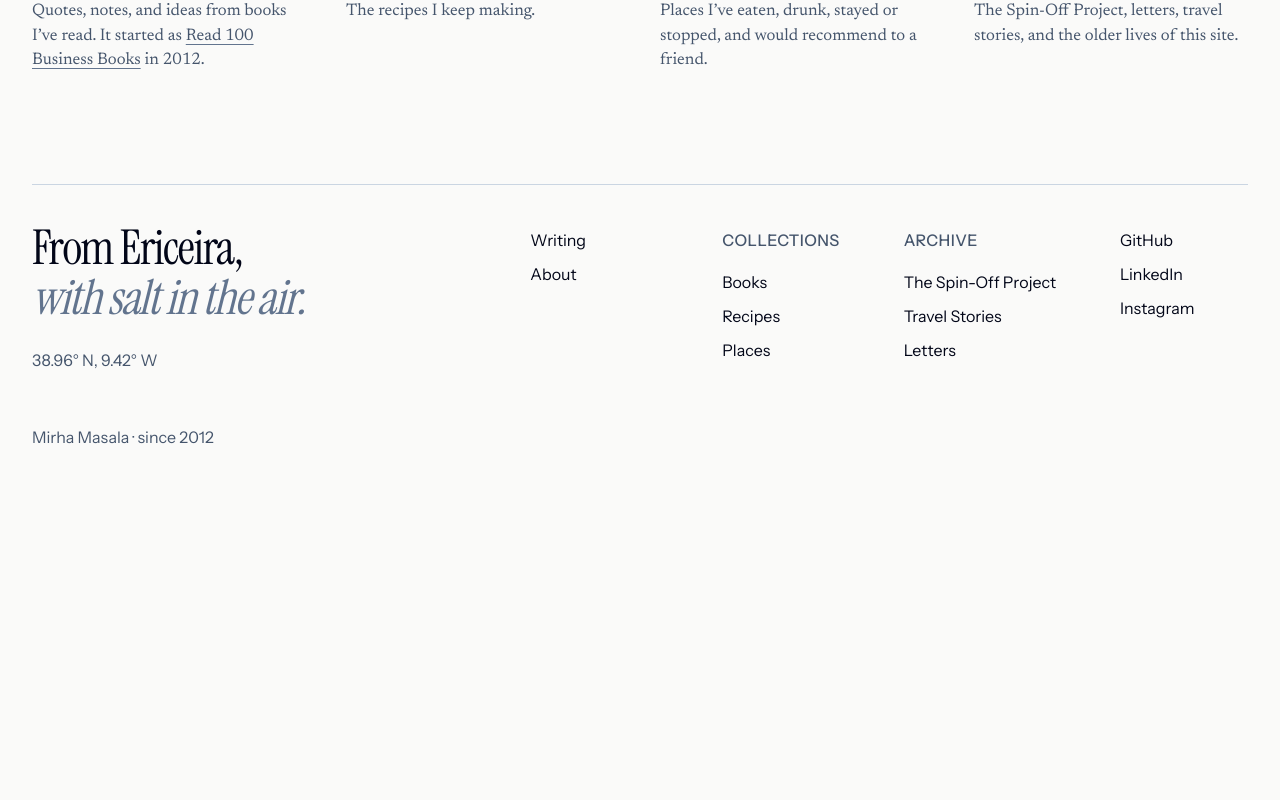
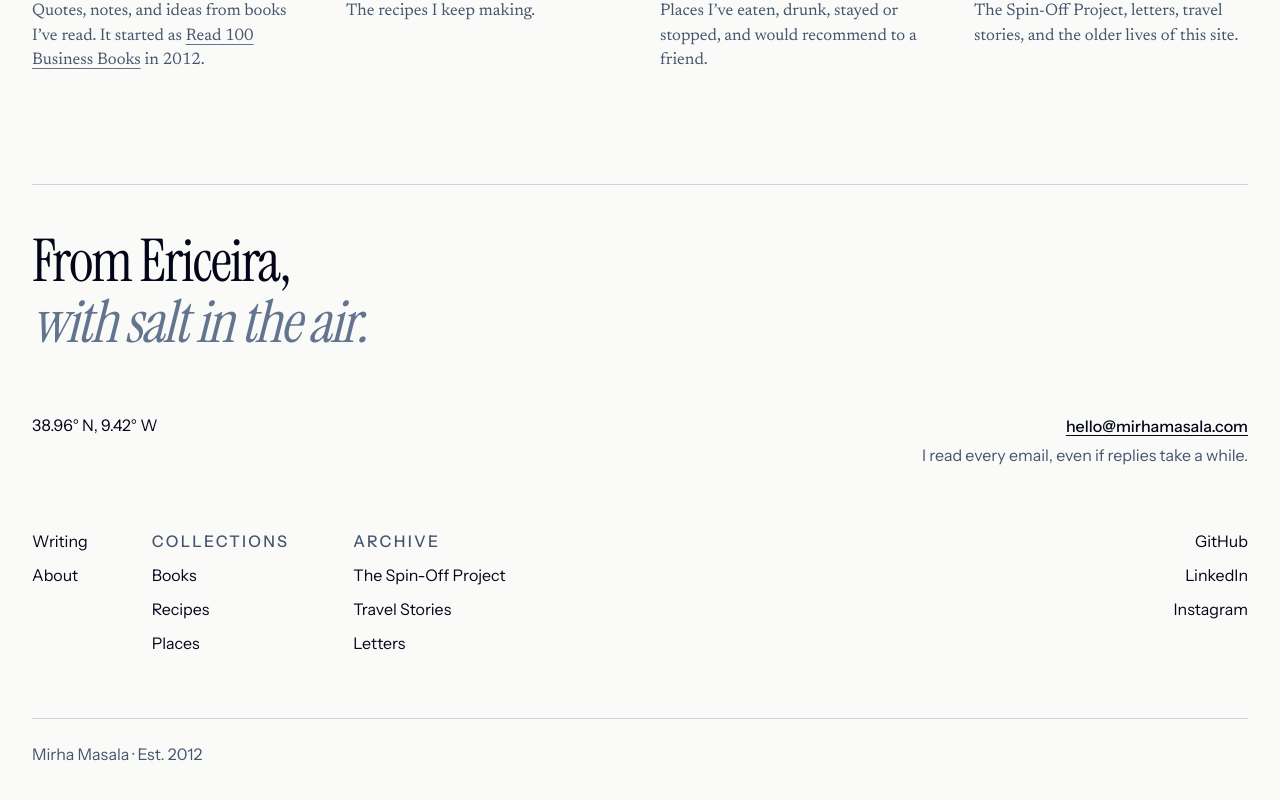
Before and after one commit to mirhamasala/mirhamasala.com, a Next.js app: page / in a window 1280 px wide. Shown: the part 2319-3119 px from the top of the page. Before the commit the page ends 2807 px from the top, so only its background shows below. Built offline with nearby package versions, Linux system fonts and the light colour scheme; no server answers.

Commit message:
Regroup the footer so the Ericeira signature leads, with coordinates beside the email on wide screens and Writing, Collections, and Archive grouped on the left.
Social links align to the email’s right edge, and on smaller screens the email sits below the navigation, before the colophon rule.

```diff
--- a/components/site-footer.tsx
+++ b/components/site-footer.tsx
@@ -4,6 +4,11 @@ import { site } from "@/lib/site";
 
 const linkClassName =
   "underline decoration-transparent hover:decoration-current focus-visible:decoration-current motion-safe:transition";
+
+const labelClassName = "font-medium tracking-[0.14em] text-slate-600 uppercase";
+
+const emailLinkClassName =
+  "font-medium underline decoration-1 underline-offset-[0.18em]";
 
 // Pages that are not built yet must not be prefetched. A prefetched 404
 // logs a console error on every page that includes the footer.
@@ -42,10 +47,8 @@ function FooterGroup({
   href?: string;
   links: readonly { href: string; label: string }[];
 }) {
-  const labelClassName = "font-medium tracking-wide text-slate-600 uppercase";
-
   return (
-    <div className="shrink-0 text-[1rem] leading-snug">
+    <div className="text-[1rem] leading-snug">
       {href ? (
         <Link
           id={id}
@@ -60,7 +63,7 @@ function FooterGroup({
           {label}
         </p>
       )}
-      <ul aria-labelledby={id} className="mt-5 grid gap-3 text-slate-950">
+      <ul aria-labelledby={id} className="mt-3 grid gap-3 text-slate-950">
         {links.map(({ href, label: linkLabel }) => (
           <li key={href}>
             <FooterLink href={href} label={linkLabel} />
@@ -74,22 +77,25 @@ function FooterGroup({
 export function SiteFooter() {
   return (
     <footer className="mx-auto mt-16 w-full max-w-[96rem] px-4 md:mt-20 md:px-8">
-      <div className="flex flex-col border-t border-slate-300 pt-10 pb-8 md:min-h-[19rem] md:pb-10">
-        <div className="flex flex-col gap-10 xl:flex-row xl:items-start xl:justify-between xl:gap-16">
-          <div>
-            <p className="font-display text-[1.9rem] leading-[0.96] tracking-[-0.03em] text-slate-950 sm:text-[2.4rem] md:text-[2.85rem] lg:text-[3rem]">
+      <div className="grid border-t border-slate-300 pt-10 pb-8 md:pt-12 md:pb-10 lg:grid-cols-[minmax(0,1fr)_auto] lg:items-start">
+        <p className="font-display text-[clamp(2.5rem,4.6vw,4rem)] leading-[0.96] tracking-[-0.03em] text-slate-950 lg:col-span-2 lg:row-start-1">
           <span className="block">From Ericeira,</span>
-              <em className="mt-[0.08em] block font-normal text-slate-500 italic">
+          <em className="mt-[0.06em] block font-normal text-slate-500 italic">
             with salt in the air.
           </em>
         </p>
-            <p className="mt-5 text-[1rem] leading-snug text-slate-600 md:mt-7">
+
+        <p className="mt-12 text-[1rem] leading-snug text-slate-950 md:mt-16 lg:col-start-1 lg:row-start-2">
           38.96°&nbsp;N, 9.42°&nbsp;W
         </p>
-          </div>
-          <nav aria-label="Footer" className="xl:pt-1">
-            <div className="flex flex-col gap-10 md:flex-row md:items-start md:gap-x-14 lg:gap-x-16">
-              <ul className="grid w-32 shrink-0 gap-3 text-[1rem] leading-snug text-slate-950">
+
+        <nav
+          aria-label="Footer"
+          className="mt-12 md:mt-16 lg:col-span-2 lg:row-start-3 lg:mt-16"
+        >
+          <div className="grid grid-cols-1 items-start gap-y-10 sm:grid-cols-2 sm:gap-x-8 sm:gap-y-12 md:grid-cols-4 md:gap-x-10 lg:flex lg:items-start lg:justify-between lg:gap-16">
+            <div className="contents lg:flex lg:w-max lg:max-w-[70%] lg:shrink-0 lg:items-start lg:gap-x-16">
+              <ul className="grid gap-3 text-[1rem] leading-snug text-slate-950">
                 {site.nav.map(({ href, label }) => (
                   <li key={href}>
                     <FooterLink href={href} label={label} />
@@ -107,7 +113,8 @@ export function SiteFooter() {
                 href="/archive"
                 links={site.archive}
               />
-              <ul className="grid w-32 shrink-0 gap-3 text-[1rem] leading-snug text-slate-950">
+            </div>
+            <ul className="grid gap-3 text-[1rem] leading-snug text-slate-950 lg:shrink-0 lg:text-right">
               {site.profiles.map(({ href, label }) => (
                 <li key={href}>
                   <ExternalLink href={href} className={linkClassName}>
@@ -118,9 +125,18 @@ export function SiteFooter() {
             </ul>
           </div>
         </nav>
+
+        <div className="mt-14 max-w-[28rem] lg:col-start-2 lg:row-start-2 lg:mt-16 lg:max-w-none lg:justify-self-end lg:text-right">
+          <a href={`mailto:${site.email}`} className={emailLinkClassName}>
+            {site.email}
+          </a>
+          <p className="mt-1.5 text-[1rem] leading-snug text-slate-600">
+            I read every email, even if replies take a while.
+          </p>
         </div>
-        <p className="mt-auto pt-12 text-[1rem] leading-snug text-slate-600">
-          {site.name} · since{" "}
+
+        <p className="mt-12 border-t border-slate-300 pt-6 text-[1rem] leading-snug text-slate-600 lg:col-span-2 lg:row-start-4 lg:mt-16">
+          {site.name} · Est.{" "}
           <time dateTime={String(site.since)}>{site.since}</time>
         </p>
       </div>
--- a/lib/site.ts
+++ b/lib/site.ts
@@ -6,6 +6,7 @@ if (vercelEnv === "production" && !process.env.SITE_URL) {
 
 export const site = {
   name: "Mirha Masala",
+  email: "hello@mirhamasala.com",
   url: new URL(process.env.SITE_URL ?? "http://localhost:3000").origin,
   /** Vercel preview and development deployments must never be indexed. */
   isIndexable: !vercelEnv || vercelEnv === "production",
```
Lines whose indentation alone changed are shown as unchanged.
